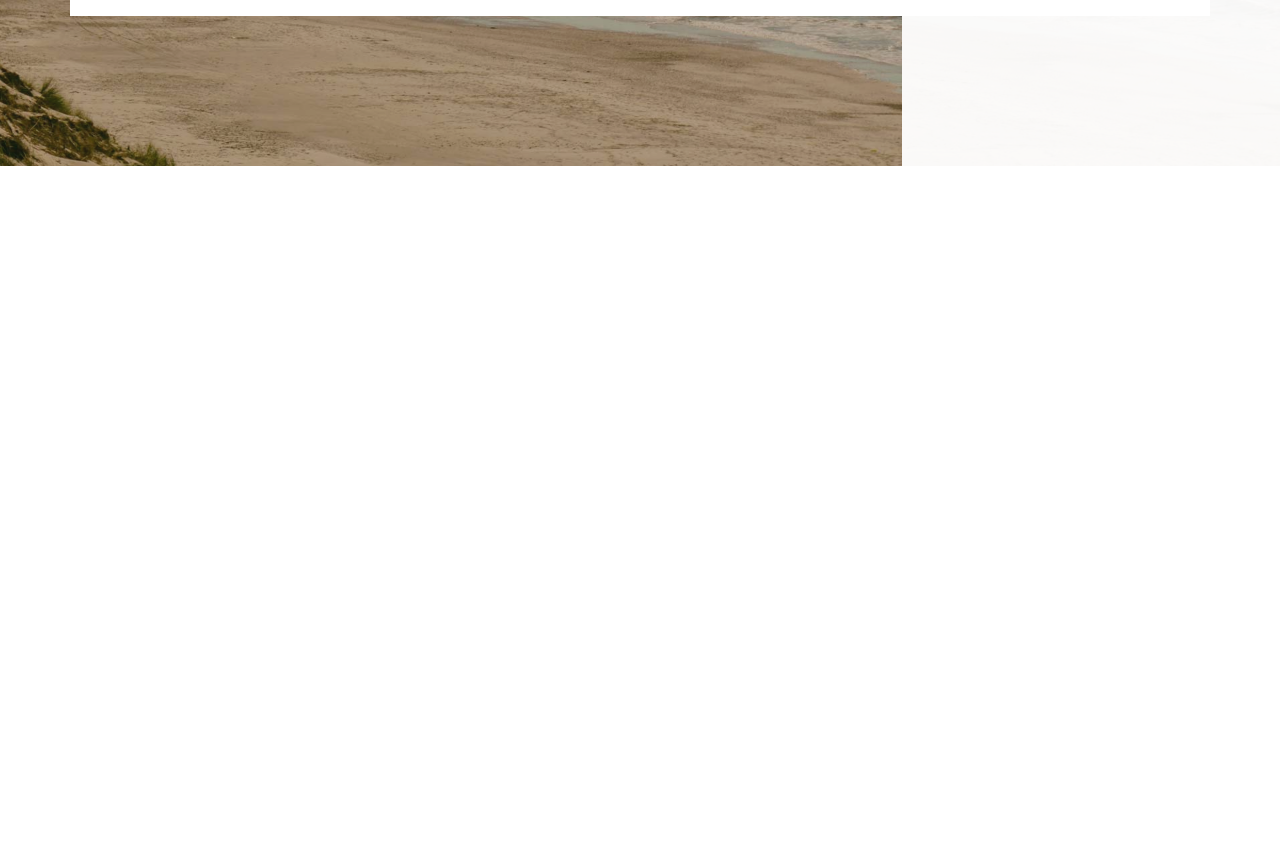
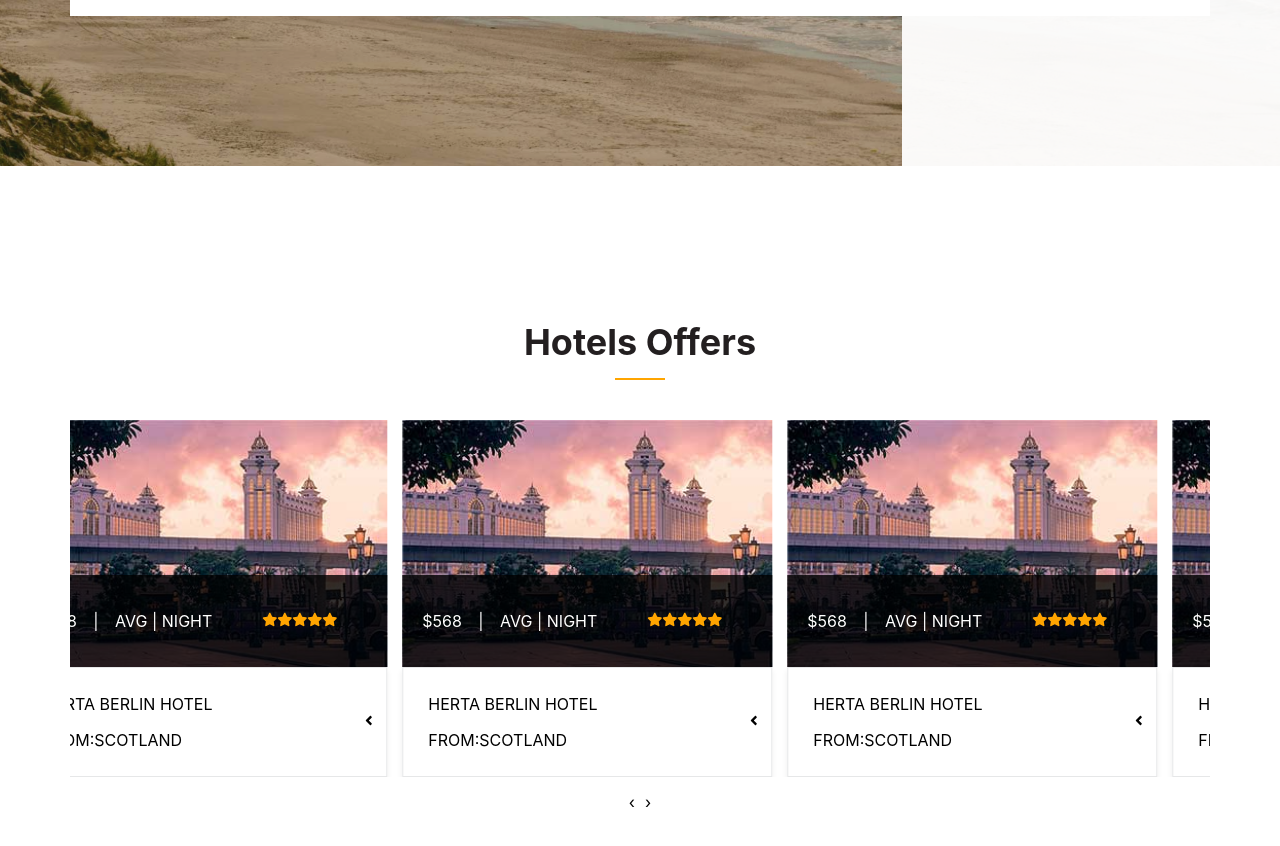
Before and after one commit to keshavgoyal2807/Leamigo-website, a React (Create React App) app: page / in a window 1280 px wide. Shown: the part 704-1550 px from the top of the page. Before the commit the page ends 870 px from the top, so only its background shows below. Built offline with nearby package versions, Linux system fonts and the light colour scheme.

Commit message:
added hotel-offers-carousel

```diff
--- a/package.json
+++ b/package.json
@@ -6,9 +6,13 @@
     "@testing-library/jest-dom": "^4.2.4",
     "@testing-library/react": "^9.5.0",
     "@testing-library/user-event": "^7.2.1",
+    "bootstrap": "^4.4.1",
+    "jquery": "^3.5.1",
+    "owl.carousel": "^2.3.4",
     "react": "^16.13.1",
     "react-dom": "^16.13.1",
     "react-icons": "^3.10.0",
+    "react-owl-carousel": "^2.3.1",
     "react-router-dom": "^5.1.2",
     "react-scripts": "3.4.1"
   },
--- a/public/index.html
+++ b/public/index.html
@@ -1,6 +1,7 @@
 <!DOCTYPE html>
 <html lang="en">
   <head>
+    <script src="https://code.jquery.com/jquery-3.4.1.min.js"></script>
     <meta charset="utf-8" />
     <link rel="icon" href="%PUBLIC_URL%/favicon.ico" />
     <meta name="viewport" content="width=device-width, initial-scale=1" />
@@ -39,5 +40,6 @@
       To begin the development, run `npm start` or `yarn start`.
       To create a production bundle, use `npm run build` or `yarn build`.
     -->
+    <script src="https:code.jquery.com/jquery-3.4.1min.js"></script>
   </body>
 </html>
--- a/src/components/App.js
+++ b/src/components/App.js
@@ -5,6 +5,8 @@ import Header from './Header';
 import Navbar from './Navbar';
 import Carousel from './carousel'
 import Carouselsearch from './carouselsearch';
+import HotelOffers from './hoteloffers';
+import $ from 'jquery'
 
 class App extends React.Component{
   render(){
@@ -16,6 +18,7 @@ class App extends React.Component{
             <Carousel />
             <Carouselsearch />
         </div>
+        <HotelOffers />
       </div>
     )
   }
--- /dev/null
+++ b/src/components/hoteloffers.js
@@ -0,0 +1,111 @@
+import React from 'react'
+import {FaStar,FaAngleRight, FaAngleLeft} from 'react-icons/fa'
+import $ from 'jquery'
+import '../styles/hoteloffers.css'
+import 'owl.carousel/dist/assets/owl.carousel.css';
+import 'owl.carousel';
+import OwlCarousel from 'react-owl-carousel';
+import 'owl.carousel/dist/assets/owl.carousel.css';
+import 'owl.carousel/dist/assets/owl.theme.default.css';
+import hotel1 from '../images/hotel-1.jpg'
+
+window.jQuery = window.$ = $;
+
+class HotelOffers extends React.Component{
+
+    constructor(props)
+    {
+        super(props);
+        this.state={
+            hotels:[{name:'herta berlin hotel',stars:'4',price:'568',place:'scotland'},{name:'herta berlin hotel',stars:'4',price:'568',place:'scotland'},{name:'herta berlin hotel',stars:'4',price:'568',place:'scotland'},{name:'herta berlin hotel',stars:'4',price:'568',place:'scotland'},{name:'herta berlin hotel',stars:'4',price:'568',place:'scotland'}]
+        }
+    }
+
+    componentDidMount = ()=>{
+        // document.querySelector('.owl-carousel').owlCarousel();
+    }
+    render()
+    {
+        const options={
+            margin:15,
+            rewind:true,
+            autoplay:true,
+            autoplaySpeed:800,
+            autoplayTimeout:5000,
+            nav:true,
+            dots:false,
+            autoplayHoverPause:true,
+            responsiveClass:true,
+            responsive:{
+                0:{
+                    items:1
+                },
+                600:{
+                    items:1
+                },
+                768:{
+                    items:2
+                },
+                992:{
+                    items:3
+                },
+                1199:{
+                    items:3
+                }
+
+            },
+            responsiveRefreshRate : 200,
+		    responsiveBaseWidth: window,
+        }
+        return(
+            <div className="hotel-offers">
+                <div className="hotel-offers-items">
+                    <div className="hotel-offers-container">
+                        <div className="hotel-offers-page-heading">
+                            <h2>Hotels Offers</h2>
+                            <hr></hr>
+                        </div>
+                        <div className="hotel-offers-carousel-outer">
+                        <OwlCarousel className="hotel-offers-carousel owl-theme" {...options}>
+                            {this.state.hotels.map((hotel)=>{
+                                return(
+                                    <div className="hotel-offers-carousel-item">
+                                    <div className="hotel-offers-carouel-item-image">
+                                    <img src={hotel1} alt="hotel"></img>
+                                    <div className="hotel-offers-hotel-details">
+                                        <div className="hotel-offers-hotel-price">
+                                            <p>${hotel.price}</p>
+                                            <p>|</p>
+                                            <p>avg | night</p>
+                                        </div>
+                                        <div className="hotel-offers-hotel-ratings">
+                                            <FaStar size={15}></FaStar>
+                                            <FaStar size={15}></FaStar>
+                                            <FaStar size={15}></FaStar>
+                                            <FaStar size={15}></FaStar>
+                                            <FaStar size={15}></FaStar>
+                                        </div>
+                                    </div>
+                                </div>
+                                <div className="hotel-offers-carousel-item-name">
+                                    <div className="hotel-offers-hotel-name">
+                                        <p>{hotel.name}</p>
+                                        <p>From:{hotel.place}</p>
+                                    </div>
+                                    <div className="hotel-offers-hotel-fulldetails">
+                                        <FaAngleLeft size={15}></FaAngleLeft>
+                                    </div>
+                                </div>
+                            </div>
+                                )
+                            })}
+                        </OwlCarousel>
+                        </div>
+                    </div>
+                </div>
+            </div>
+        )
+    }
+}
+
+export default HotelOffers;
--- a/src/index.js
+++ b/src/index.js
@@ -4,6 +4,8 @@ import './styles/index.css';
 import App from './components/App';
 import * as serviceWorker from './serviceWorker';
 import {BrowserRouter} from 'react-router-dom'
+import $ from 'jquery'
+window.jQuery = window.$ = $;
 
 ReactDOM.render(
   <React.StrictMode>
--- /dev/null
+++ b/src/styles/hoteloffers.css
@@ -0,0 +1,145 @@
+.hotel-offers{
+    padding-top: 124px;
+    padding-bottom: 124px;
+}
+
+.hotel-offers-items{
+    width: 100%;
+    padding-left: 15px;
+    padding-right: 15px;
+    margin: 0 auto;
+}
+
+.hotel-offers-container{
+    display: flex;
+    flex-wrap: wrap;
+    margin-left: -15px;
+    margin-right: -15px;
+    justify-content: center;
+}
+
+.hotel-offers-page-heading{
+    width:100%;
+    margin-bottom: 40px;
+    text-align: center;
+}
+
+.hotel-offers-page-heading h2{
+    color: #231f20;
+    text-transform: capitalize;
+    font-size: 36px;
+    font-weight: bold;
+    margin-bottom: 14px;
+}
+
+.hotel-offers-page-heading hr{
+    color: orange;
+    width: 50px;
+    border: 1.5px solid;
+    margin: 0px auto;
+}
+
+.hotel-offers-carouel-item-image
+{
+    width: 100%;
+    position: relative;
+}
+.hotel-offers-carouel-item-image img{
+    width: 100%;
+}
+
+.hotel-offers-hotel-details
+{
+    position: absolute;
+    bottom: 0px;
+    width: 100%;
+    display: flex;
+    flex-wrap: wrap;
+    flex:0 0 100%;
+    max-width: 100%;
+    background-color:rgba(0,0,0,0.8);
+    text-transform: uppercase;
+    justify-content: space-between;
+    align-items: center;
+    padding: 10px;
+
+}
+
+.hotel-offers-hotel-price
+{
+    width: 50%;
+    max-width: 50%;
+    margin: 10px;
+    color:white;
+    display: flex;
+    justify-content: space-between;
+    align-items: center;
+}
+
+.hotel-offers-hotel-ratings{
+    width: 30%;
+    max-width: 30%;
+    margin: 10px;
+    color: orange;
+}
+
+.hotel-offers-carousel-item-name
+{
+    padding: 10px;
+    padding-left: 25px;
+    width: 100%;
+    display: flex;
+    flex-wrap: wrap;
+    flex:0 0 100%;
+    max-width: 100%;
+    background-color: white;
+    text-transform: uppercase;
+    justify-content: space-between;
+    align-items: center;
+    box-shadow: 0px 4px 6px rgba(0,0,0,0.07);
+    border: 1px solid #e6e7e8;
+}
+
+.hotel-offers-carousel-outer{
+    overflow: hidden;
+    position: relative;
+    width: 100%;
+}
+
+@media screen and (min-width:1200px)
+{
+    .hotel-offers-items{
+        max-width: 1140px;
+    }
+
+    .hotel-offers-carousel
+    {
+        width:3000px;
+        position: relative;
+        left: 0px;
+        display: block;
+
+    }
+
+}
+
+@media screen and (max-width:1199px) and (min-width:992px)
+{
+    .hotel-offers-items{
+        max-width: 960px;
+    }
+}
+
+@media screen and (max-width:991px) and (min-width:768px)
+{
+    .hotel-offers-items{
+        max-width: 720px;
+    }
+}
+
+@media screen and (max-width:767px) and (min-width:576px)
+{
+    .hotel-offers-items{
+        max-width: 540px;
+    }
+}
```
Also changed, not shown: src/images/hotel-1.jpg (added), 1 other file (tests, documents, lock files or other folders).
